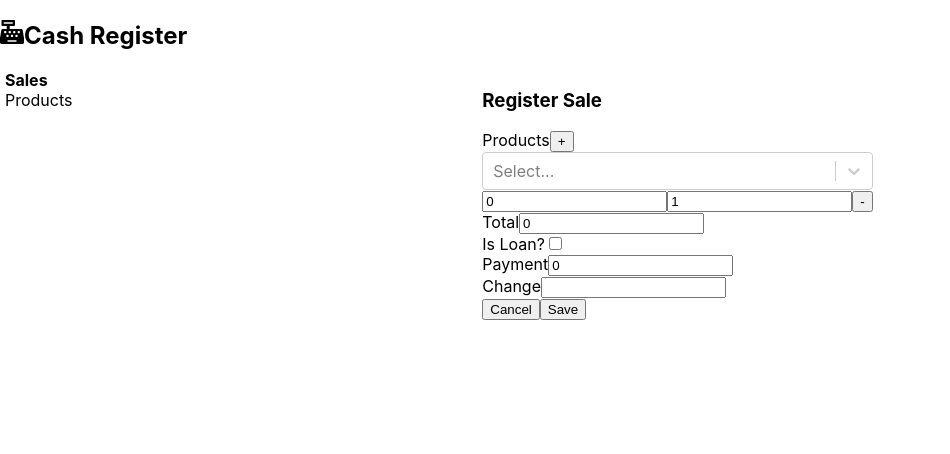
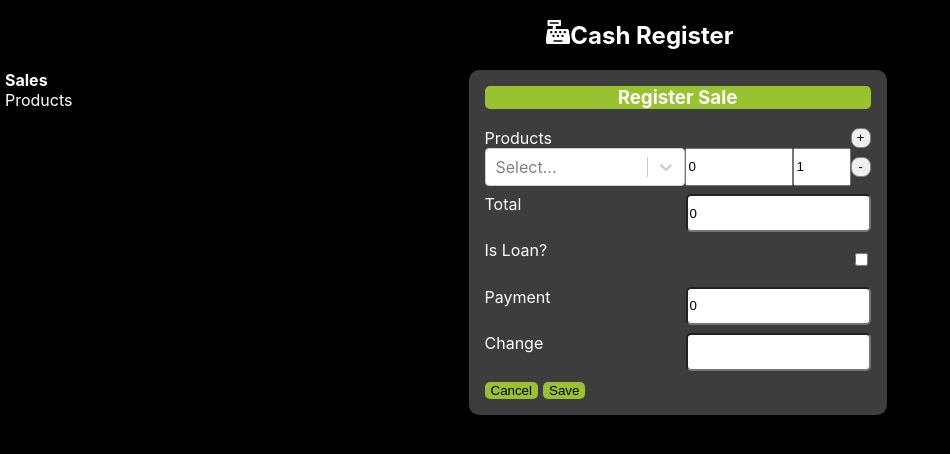
Before and after one commit to jcruz017/react-cash-register, a React (Create React App) app: page /sales/sale/new in a window 1280 px wide. Shown: the top 454 px of the page, without its empty margins (0-950 px from the left). Built offline with nearby package versions, Linux system fonts and the light colour scheme; no server answers.

Commit message:
se agregaron estilos

```diff
--- a/package.json
+++ b/package.json
@@ -18,6 +18,7 @@
     "react-router-dom": "^6.3.0",
     "react-scripts": "5.0.1",
     "react-select": "^5.4.0",
+    "sass": "^1.54.4",
     "sweetalert2": "^11.4.24",
     "typescript": "^4.7.4",
     "web-vitals": "^2.1.4"
--- a/src/components/ProductForm.tsx
+++ b/src/components/ProductForm.tsx
@@ -73,25 +73,25 @@ export default function ProductForm() {
             <div className="product-form-main">
                 <div className="form-field">
                     <label>Name</label>
-                    <input type="text" value={productForm.name} onChange={(e) =>
+                    <input className="border-field" type="text" value={productForm.name} onChange={(e) =>
                         setProductForm({ ...productForm, name: e.target.value })
                     } />
                 </div>
                 <div className="form-field">
                     <label>Sale Price</label>
-                    <input type="number" min={0} value={productForm.salePrice} onChange={(e) =>
+                    <input className="border-field" type="number" min={0} value={productForm.salePrice} onChange={(e) =>
                         setProductForm({ ...productForm, salePrice: parseInt(e.target.value) })
                     } />
                 </div>
                 <div className="form-field">
                     <label>Buy Price</label>
-                    <input type="number" min={0} value={productForm.buyPrice} onChange={(e) =>
+                    <input className="border-field" type="number" min={0} value={productForm.buyPrice} onChange={(e) =>
                         setProductForm({ ...productForm, buyPrice: parseInt(e.target.value) })
                     } />
                 </div>
                 <div className="form-field">
                     <label>Quantity</label>
-                    <input type="number" min={0} value={productForm.quantity} onChange={(e) =>
+                    <input className="border-field" type="number" min={0} value={productForm.quantity} onChange={(e) =>
                         setProductForm({ ...productForm, quantity: parseInt(e.target.value) })
                     } />
                 </div>
--- a/src/components/ProductList.tsx
+++ b/src/components/ProductList.tsx
@@ -49,9 +49,9 @@ export default function ProductList() {
     }, [getProducts]);
 
     return (
-        <div className="product-lists">
+        <div className="product-list">
             <NavLink to='/products/product/new'>
-                <button>Add</button>
+                <button className="product-button">Add</button>
             </NavLink>
             <table className="product-table">
                 <thead>
@@ -75,9 +75,9 @@ export default function ProductList() {
                                 <td>{product.isActive ? "Yes" : "No"}</td>
                                 <td>
                                     <NavLink to={`/products/product/${product.productId}`}>
-                                        <button>Edit</button>
+                                        <button className="product-button">Edit</button>
                                     </NavLink>
-                                    <button onClick={() => toggleProduct(product.productId)} >
+                                    <button className="product-button" onClick={() => toggleProduct(product.productId)} >
                                         {product.isActive ? 'Deactivate' : 'Activate'}
                                     </button>
                                 </td>
--- a/src/components/SaleForm.tsx
+++ b/src/components/SaleForm.tsx
@@ -155,7 +155,7 @@ export default function SaleForm() {
                             </button>
                         </div>
 
-                        <div />
+
                         <div className="form-group-body">
                             {saleForm.productSales.map((productSale, index) => (
                                 <div key={index} className="form-field">
@@ -207,12 +207,12 @@ export default function SaleForm() {
                     </div>
                     <div className="form-field">
                         <label>Total</label>
-                        <input readOnly type="number" value={saleForm.total}
+                        <input className="border-field" readOnly type="number" value={saleForm.total}
                         />
                     </div>
                     <div className="form-field">
                         <label>Is Loan?</label>
-                        <input disabled={editMode} type="checkbox" checked={saleForm.isLoan} onChange={(e) => setSaleForm({
+                        <input className="border-field" disabled={editMode} type="checkbox" checked={saleForm.isLoan} onChange={(e) => setSaleForm({
                             ...saleForm,
                             isLoan: e.target.checked
                         })}
@@ -226,7 +226,7 @@ export default function SaleForm() {
                         <React.Fragment>
                             <div className="form-field">
                                 <label>Payment</label>
-                                <input type="number" min={0} value={saleForm.payment} onChange={(e) => setSaleForm({
+                                <input className="border-field" type="number" min={0} value={saleForm.payment} onChange={(e) => setSaleForm({
                                     ...saleForm,
                                     payment: parseInt(e.target.value),
                                     change: parseInt(e.target.value) - (saleForm.total || 0)
@@ -236,7 +236,7 @@ export default function SaleForm() {
 
                             <div className="form-field">
                                 <label>Change</label>
-                                <input readOnly type="number" value={saleForm.change} />
+                                <input className="border-field" readOnly type="number" value={saleForm.change} />
 
                             </div>
                         </React.Fragment>
--- a/src/components/SaleList.tsx
+++ b/src/components/SaleList.tsx
@@ -53,7 +53,7 @@ export default function SaleList() {
     return (
         <div className='sale-list'>
             <NavLink to='/sales/sale/new'>
-                <button>Add</button>
+                <button className="sale-button">Add</button>
             </NavLink>
             <table className='sale-table'>
                 <thead>
@@ -74,7 +74,7 @@ export default function SaleList() {
                             <React.Fragment key={sale.saleId}>
                                 <tr  className={index % 2 === 1 ? 'odd' : 'even'}>
                                     <td>
-                                        <button onClick={() =>
+                                        <button className="sale-button" onClick={() =>
                                             setShowDetail({ ...showDetail, [sale.saleId]: !showDetail[sale.saleId] })
                                         } >{showDetail[sale.saleId] ? "↓" : "→"} </button>
                                         {sale.saleId}
@@ -87,7 +87,7 @@ export default function SaleList() {
                                     <td>{sale.payment > 0 ? sale.payment - sale.total : 0}</td>
                                     <td>
                                         <NavLink to={`/sales/sale/${sale.saleId}`}>
-                                            <button disabled={sale.payment > 0}>Edit</button>
+                                            <button className="sale-button" disabled={sale.payment > 0}>Edit</button>
                                         </NavLink>
                                     </td>
                                 </tr>
--- a/src/index.css
+++ /dev/null
@@ -1,50 +0,0 @@
-body {
-  margin: 0;
-  font-family: -apple-system, BlinkMacSystemFont, 'Segoe UI', 'Roboto', 'Oxygen',
-    'Ubuntu', 'Cantarell', 'Fira Sans', 'Droid Sans', 'Helvetica Neue',
-    sans-serif;
-  -webkit-font-smoothing: antialiased;
-  -moz-osx-font-smoothing: grayscale;
-}
-
-code {
-  font-family: source-code-pro, Menlo, Monaco, Consolas, 'Courier New',
-    monospace;
-}
-.app-navigation{
-  display:flex;
-  flex-wrap: wrap;
-  flex-direction: row;
-  min-height: calc(100vh - 100px);
-}
-
-.app-navigation .app-navigation-menu {
-  display:flex;
-  flex-direction: column;
-  margin-left: 5px;
-  margin-right: 5px;
-
-}
-
-.app-navigation .app-navigation-menu .app-navigation-item {
-  text-decoration: none;
-  color: black
-}
-
-.app-navigation .app-navigation-menu .app-navigation-item.selected{
-  font-weight: bold;
-}
-
-.app-navigation-content{
-  flex-basis: calc(100% - 80px);
-  display: flex;
-  justify-content: center;
-}
-
-.center{
-  text-align: center;
-}
-.loading-animation{
-  display: inline-block;
-  padding: 1rem;
-}
--- /dev/null
+++ b/src/index.scss
@@ -0,0 +1,187 @@
+body {
+  margin: 0;
+  font-family: -apple-system, BlinkMacSystemFont, 'Segoe UI', 'Roboto', 'Oxygen',
+    'Ubuntu', 'Cantarell', 'Fira Sans', 'Droid Sans', 'Helvetica Neue',
+    sans-serif;
+  -webkit-font-smoothing: antialiased;
+  -moz-osx-font-smoothing: grayscale;
+  color: white;
+  background-color: black;
+}
+
+h2{
+  text-align: center;
+
+}
+
+code {
+  font-family: source-code-pro, Menlo, Monaco, Consolas, 'Courier New',
+    monospace;
+}
+
+.app-navigation {
+  display: flex;
+  flex-wrap: wrap;
+  flex-direction: row;
+  min-height: calc(100vh - 100px);
+}
+
+.app-navigation .app-navigation-menu {
+  display: flex;
+  flex-direction: column;
+  margin-left: 5px;
+  margin-right: 5px;
+
+}
+
+.app-navigation .app-navigation-menu .app-navigation-item {
+  text-decoration: none;
+  color: white
+}
+
+.app-navigation .app-navigation-menu .app-navigation-item.selected {
+  font-weight: bold;
+}
+
+.app-navigation-content {
+  flex-basis: calc(100% - 80px);
+  display: flex;
+  justify-content: center;
+
+}
+
+.center {
+  text-align: center;
+}
+
+.loading-animation {
+  display: inline-block;
+  padding: 1rem;
+}
+
+.form-group-body {
+
+  .form-field {
+    display: flex;
+
+    .select {
+      min-width: 200px;
+
+      .select input {
+        max-height: 1.5rem;
+
+      }
+
+      .select svg {
+        max-height: 1rem;
+      }
+    }
+
+
+    .medium {
+      max-width: 100px;
+    }
+
+    .tiny {
+      max-width: 50px;
+    }
+  }
+
+}
+
+
+.form-group-body .form-field button,
+.form-group-header .form-title button {
+  max-height: 20px;
+  min-width: 20px;
+  min-width: 20px;
+  min-height: 20px;
+  align-self: center;
+  padding: 0 5px 0 5px;
+  border-radius: 40%;
+  border: 1px solid gray
+}
+
+.sale-form,
+.product-form {
+  background-color: rgb(219, 219, 219);
+  padding: 1rem;
+  height: fit-content;
+  border-radius: 10px;
+  min-width: 350px;
+  background-color: #3d3d3d;
+
+  .form-title,
+  .form-field {
+    display: flex;
+    justify-content: space-between;
+  }
+
+  .form-field {
+    min-height: 2.4rem;
+    margin-bottom: 0.5rem;
+
+    .border-field{
+      border-radius: 5px;
+    }
+  }
+
+  .sale-form-header h3,
+  .product-form-header h3 {
+    margin-top: 0;
+    background-color: #98c230;
+    border-radius: 5px;
+    text-align: center;
+  }
+}
+
+
+@media only screen and (max-width: 768px) {
+  .app-navigation {
+    flex-direction: column;
+
+    .app-navigation-menu {
+      flex-direction: row;
+
+      .app-navigation-item {
+        margin-right: 1rem;
+        padding: 5px;
+
+        &.selected {
+          background-color: burlywood;
+        }
+      }
+    }
+    .sale-list,
+    .product-list {
+      height: calc(100vh - 105px);
+      width: 100%;
+
+
+    }
+  }
+}
+.sale-form-footer button, .product-form-footer button{
+  border-radius: 5px;
+  background-color: #98c230;
+  border-style: none;
+  margin-right: 5px;
+}
+.sale-list,
+.product-list {
+      height: calc(100vh - 105px);
+      width: 100%;
+      background-color: #3d3d3d;
+      border-radius: 10px;
+      padding: 10px;
+
+
+
+ }
+
+.sale-button, .product-button{
+  border-radius: 5px;
+  background-color: #98c230;
+  border-style: none;
+  margin: 2px;
+}
--- a/src/index.tsx
+++ b/src/index.tsx
@@ -1,6 +1,6 @@
 import React from 'react';
 import ReactDOM from 'react-dom/client';
-import './index.css';
+import './index.scss';
 import App from './App';
 import reportWebVitals from './reportWebVitals';
 import { BrowserRouter } from 'react-router-dom';
```
Also changed, not shown: 1 other file (tests, documents, lock files or other folders).
